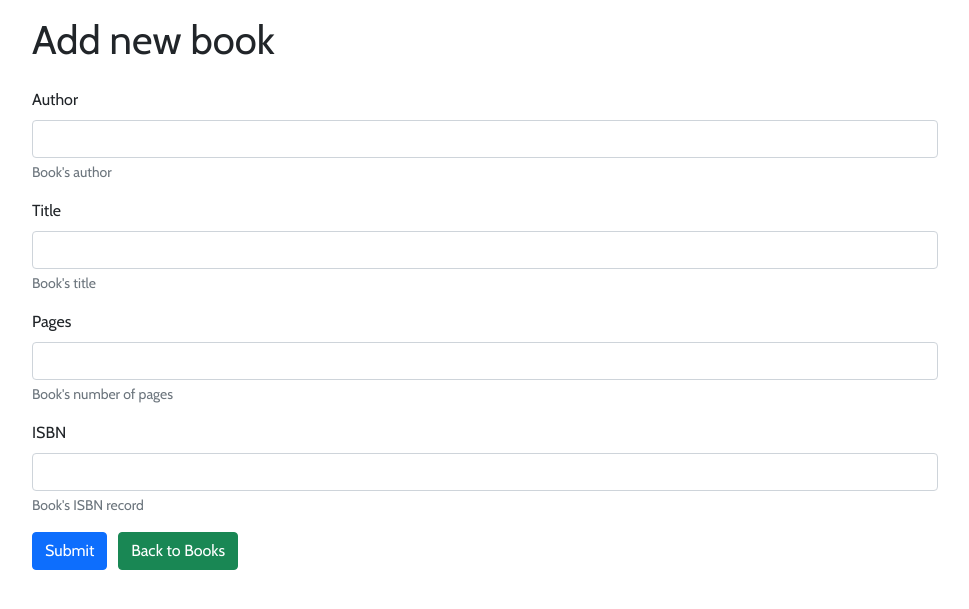
After one commit to guildenstern70/SmartDjangoRest, a Django app: page /addnewbook in a window 1280 px wide. The commit adds this page. Shown: the top 609 px of the page, without its empty margins (155-1124 px from the left). Run offline with Django 3.2, Linux system fonts and the light colour scheme.

Commit message:
Frontend to insert books

```diff
--- a/smartdjangorest/urls.py
+++ b/smartdjangorest/urls.py
@@ -19,6 +19,8 @@ router.register(r'books', views.BookViewSet)
 
 urlpatterns = [
     path('', views.index, name='index'),
+    path('books', views.books, name='books'),
+    path('addnewbook', views.addnewbook, name='addnewbook'),
     path('api/v1/', include(router.urls)),
     path('admin/', admin.site.urls),
     path('openapi-schema', get_schema_view(
--- a/smartdjangorest/views.py
+++ b/smartdjangorest/views.py
@@ -4,22 +4,69 @@
 #  This software is licensed under MIT license
 #
 
-from django.contrib.auth.models import User, Group
 from django.http import HttpResponse, HttpResponseRedirect
 from django.template import loader
 from rest_framework import viewsets
-from rest_framework import permissions
 
 from smartdjangorest.models import Book
 from smartdjangorest.serializers import BookSerializer
+import logging
+
+
+logger = logging.getLogger(__name__)
 
 
 def index(request):
+    """
+    Home page
+    """
     template = loader.get_template('index.html')
     context = {
         'title': 'SmartDjango REST',
     }
     return HttpResponse(template.render(context, request))
+
+
+def books(request):
+    """
+    Books page
+    """
+    template = loader.get_template('books.html')
+    availablebooks = Book.objects.all().order_by('id')
+    context = {
+        'title': 'SmartDjango REST | Available Books',
+        'books': availablebooks,
+    }
+    return HttpResponse(template.render(context, request))
+
+
+def addnewbook(request):
+    """
+    Add new book page
+    """
+    if request.method == 'POST':
+        author = request.POST['author']
+        title = request.POST['title']
+        pages = request.POST['pages']
+        isbn = request.POST['isbn']
+        logger.info('Received new book form POST')
+        logger.info('Author = ' + author)
+        logger.info('Title = ' + title)
+        newbook = Book(
+            author=author,
+            title=title,
+            pages=pages,
+            isbn=isbn
+        )
+        newbook.save()
+        logger.info('Saved new book with ID=' + str(newbook.id))
+        return HttpResponseRedirect('/books')
+    else:
+        template = loader.get_template('addbook.html')
+        context = {
+            'title': 'SmartDjango REST | Add new book',
+        }
+        return HttpResponse(template.render(context, request))
 
 
 class BookViewSet(viewsets.ModelViewSet):
--- /dev/null
+++ b/static/css/books.css
@@ -0,0 +1,11 @@
+/*
+ *
+ * Project SmartDjango REST
+ * Copyright (c) Alessio Saltarin 2021
+ * This software is licensed under MIT license
+ *
+ */
+
+.bookstable {
+    width: 100%;
+}
--- /dev/null
+++ b/templates/addbook.html
@@ -0,0 +1,65 @@
+{% extends "skeleton.html" %}
+{% load static %}
+
+{% block pagecss %}
+    <link rel="stylesheet" type="text/css" href="{% static "css/books.css" %}">
+{% endblock %}
+
+{% block content %}
+    <div class="container">
+        <div class="row">
+        <div class="col-1">
+            &nbsp;
+        </div>
+        <div class="mt-3 col-10">
+            <h1>Add new book</h1>
+            <div class="mt-4">
+                <form name="books" action="/addnewbook" method="POST">
+                {% csrf_token %}
+
+                  <div class="mb-3">
+                    <label for="author" class="form-label">Author</label>
+                    <input type="text" class="form-control" name="author"
+                           id="author" aria-describedby="author">
+                    <div id="authorhelp" class="form-text">Book's author</div>
+                  </div>
+
+                  <div class="mb-3">
+                    <label for="title" class="form-label">Title</label>
+                    <input type="text" class="form-control" name="title" id="title">
+                    <div id="titlehelp" class="form-text">Book's title</div>
+                  </div>
+
+                  <div class="mb-3">
+                    <label for="pages" class="form-label">Pages</label>
+                    <input type="text" class="form-control" name="pages" id="pages">
+                    <div id="pageshelp" class="form-text">Book's number of pages</div>
+                  </div>
+
+                  <div class="mb-3">
+                    <label for="isbn" class="form-label">ISBN</label>
+                    <input type="text" class="form-control" name="isbn" id="isbn">
+                    <div id="isbnhelp" class="form-text">Book's ISBN record</div>
+                  </div>
+
+        {% if errors %}
+                <div class="alert alert-danger alert-dismissible fade show" role="alert">
+                    Cannot insert new book.
+                    <button type="button" class="btn-close" data-bs-dismiss="alert" aria-label="Close">
+
+                    </button>
+                </div>
+        {% endif %}
+
+                  <button type="submit" class="btn btn-primary">Submit</button>
+                &nbsp;
+                  <a href="/books" type="button" class="btn btn-success">Back to Books</a>
+                </form>
+            </div>
+        </div>
+        <div class="col-1">
+            &nbsp;
+        </div>
+    </div>
+    </div>
+{% endblock %}
--- a/templates/index.html
+++ b/templates/index.html
@@ -23,7 +23,9 @@
                         <p class="lead">It uses Django REST Framework, Bootstrap and SqlLite.</p>
                         <span class="spacer">&nbsp;</span>
                         <div class="mt-4">
-                            <a class="btn btn-primary btn-lg" href="/api/v1" role="button">Explore API</a>
+                            <a class="btn btn-info btn-lg" href="/books" role="button">Books</a>
+                            &nbsp;
+                            <a class="btn btn-primary btn-lg" href="/api/v1" role="button">Books API</a>
                             &nbsp;
                             <a class="btn btn-success btn-lg" href="/swagger-ui" role="button">Swagger</a>
                             <br/><br/>
--- a/templates/skeleton.html
+++ b/templates/skeleton.html
@@ -27,7 +27,9 @@
     <link rel="stylesheet" type="text/css" href="{% static "css/main.css" %}">
 
     {% block pagecss %}{% endblock %}
-    {% block title %}{% endblock %}
+    {% block title %}
+    <title> SmartDjangoREST | {{ title }} </title>
+    {% endblock %}
 
 </head>
 <body>
```
Also changed, not shown: smartdjangorest/settings.py (+27 -1 lines), templates/books.html (added, +51 -0 lines), db.sqlite3.
